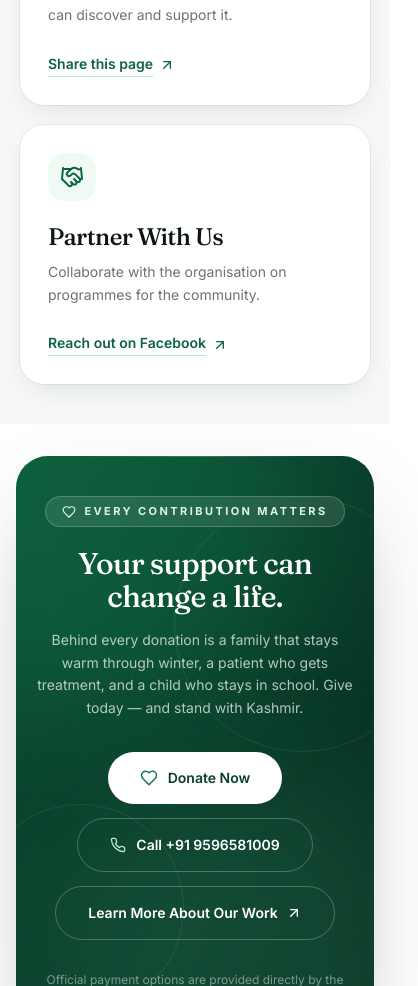
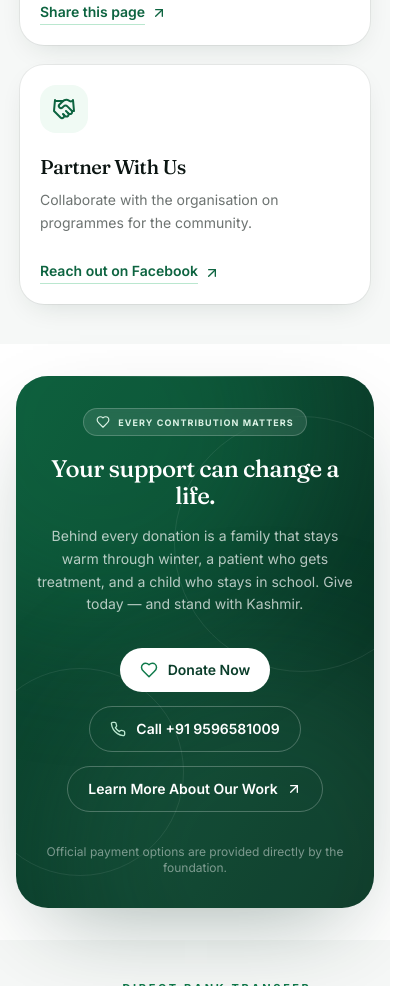
Before and after one commit to zaidqurieshi/umerkhanfoundation-website, a React (Vite) app: page / in a window 390 px wide. Shown: the part 5740-6726 px from the top of the page, 418 px wide, since content can reach past the window. Built offline with nearby package versions, Linux system fonts and the light colour scheme.

Commit message:
Fix narrow-screen content overflow

```diff
--- a/src/components/DonationCTA.jsx
+++ b/src/components/DonationCTA.jsx
@@ -27,7 +27,7 @@ export default function DonationCTA() {
   return (
     <section id="donate" className="scroll-mt-24 px-4 py-8 sm:px-6 sm:py-12 lg:px-8" aria-labelledby="donate-title">
       <Reveal>
-        <div className="relative mx-auto max-w-7xl overflow-hidden rounded-[2rem] sm:rounded-[2.5rem] bg-gradient-to-br from-brand-800 via-brand-900 to-brand-950 px-5 py-10 sm:px-12 sm:py-14 lg:px-20 lg:py-16 text-center text-white shadow-lift">
+        <div className="relative mx-auto max-w-7xl overflow-hidden rounded-[2rem] sm:rounded-[2.5rem] bg-gradient-to-br from-brand-800 via-brand-900 to-brand-950 px-4 py-8 sm:px-12 sm:py-14 lg:px-20 lg:py-16 text-center text-white shadow-lift">
           {/* decorative glows & rings */}
           <div className="pointer-events-none absolute inset-0" aria-hidden="true">
             <div className="absolute -left-32 -top-40 h-[420px] w-[420px] rounded-full bg-brand-500/25 blur-3xl" />
@@ -37,20 +37,20 @@ export default function DonationCTA() {
             <div className="absolute left-1/2 top-0 h-px w-2/3 -translate-x-1/2 bg-gradient-to-r from-transparent via-white/20 to-transparent" />
           </div>
 
-          <div className="relative mx-auto flex max-w-3xl flex-col items-center">
-            <span className="inline-flex items-center gap-2 rounded-full border border-white/20 bg-white/10 px-4 py-1.5 text-[11px] font-bold uppercase tracking-[0.22em] text-brand-100 backdrop-blur">
+          <div className="relative mx-auto flex min-w-0 w-full max-w-3xl flex-col items-center">
+            <span className="inline-flex max-w-full flex-wrap items-center justify-center gap-2 rounded-full border border-white/20 bg-white/10 px-3 py-1.5 text-[9px] font-bold uppercase leading-tight tracking-[0.12em] sm:px-4 sm:text-[11px] sm:tracking-[0.22em] text-brand-100 backdrop-blur">
               <LuHeart className="h-3.5 w-3.5" aria-hidden="true" />
               {donationCta.eyebrow}
             </span>
 
             <h2
               id="donate-title"
-              className="mt-5 sm:mt-6 font-display text-3xl font-medium leading-[1.1] tracking-tight sm:text-5xl lg:text-6xl"
+              className="mt-5 sm:mt-6 max-w-full break-words font-display text-2xl font-medium leading-[1.1] tracking-tight sm:text-5xl sm:break-normal lg:text-6xl"
             >
               {donationCta.title}
             </h2>
 
-            <p className="mt-4 sm:mt-5 max-w-2xl text-sm leading-relaxed text-white/70 sm:text-base lg:text-lg">
+            <p className="mt-4 sm:mt-5 max-w-full text-sm leading-relaxed text-white/70 [overflow-wrap:anywhere] sm:max-w-2xl sm:text-base lg:text-lg">
               {donationCta.description}
             </p>
 
@@ -58,7 +58,7 @@ export default function DonationCTA() {
               <button
                 type="button"
                 onClick={openDonation}
-                className="group inline-flex items-center gap-2.5 rounded-full bg-white px-8 py-4 text-sm font-semibold text-brand-900 shadow-lift transition-all duration-300 hover:-translate-y-0.5 hover:bg-brand-50 sm:text-base"
+                className="group inline-flex items-center gap-2.5 rounded-full bg-white px-5 py-3 text-sm sm:px-8 sm:py-4 text-sm font-semibold text-brand-900 shadow-lift transition-all duration-300 hover:-translate-y-0.5 hover:bg-brand-50 sm:text-base"
               >
                 <LuHeart className="h-[18px] w-[18px] text-brand-600 transition-transform duration-300 group-hover:scale-110" aria-hidden="true" />
                 {donationCta.primaryCta.label}
@@ -66,7 +66,7 @@ export default function DonationCTA() {
               <a
                 href={`tel:${org.phone.replace(/\s/g, "")}`}
                 onClick={callNow}
-                className="group inline-flex items-center gap-2.5 rounded-full border border-white/25 px-8 py-4 text-sm font-semibold text-white transition-all duration-300 hover:bg-white/10 sm:text-base"
+                className="group inline-flex items-center gap-2.5 rounded-full border border-white/25 px-5 py-3 text-sm sm:px-8 sm:py-4 text-sm font-semibold text-white transition-all duration-300 hover:bg-white/10 sm:text-base"
               >
                 {copied ? (
                   <LuCheck className="h-4 w-4 text-brand-200" aria-hidden="true" />
@@ -80,7 +80,7 @@ export default function DonationCTA() {
               </a>
               <a
                 href={donationCta.secondaryCta.href}
-                className="inline-flex items-center gap-2 rounded-full border border-white/25 px-8 py-4 text-sm font-semibold text-white transition-all duration-300 hover:bg-white/10 sm:text-base"
+                className="inline-flex items-center gap-2 rounded-full border border-white/25 px-5 py-3 text-sm sm:px-8 sm:py-4 text-sm font-semibold text-white transition-all duration-300 hover:bg-white/10 sm:text-base"
               >
                 {donationCta.secondaryCta.label}
                 <LuArrowUpRight className="h-4 w-4" aria-hidden="true" />
--- a/src/components/HowToHelp.jsx
+++ b/src/components/HowToHelp.jsx
@@ -37,7 +37,7 @@ export default function HowToHelp() {
 
   return (
     <section id="help" className="scroll-mt-24 bg-mist pt-6 pb-10 sm:pt-8 sm:pb-14 lg:pt-10 lg:pb-16" aria-labelledby="help-title">
-      <div className="mx-auto max-w-7xl px-5 sm:px-8">
+      <div className="mx-auto min-w-0 max-w-7xl px-5 sm:px-8">
         <SectionHeading
           id="help-title"
           eyebrow={helpOptions.eyebrow}
@@ -47,7 +47,7 @@ export default function HowToHelp() {
           className="sm:mx-auto"
         />
 
-        <div className="mt-8 sm:mt-12 grid gap-5 sm:grid-cols-2 lg:grid-cols-4">
+        <div className="mt-8 sm:mt-12 grid min-w-0 grid-cols-1 gap-5 sm:grid-cols-2 lg:grid-cols-4">
           {helpOptions.items.map((option, i) => {
             const Icon = icons[option.icon] ?? LuHeart
             const isPrimary = option.primary
@@ -55,7 +55,7 @@ export default function HowToHelp() {
             return (
               <Reveal key={option.title} delay={i * 0.08} className="h-full">
                 <div
-                  className={`flex h-full flex-col rounded-3xl p-7 transition-all duration-500 hover:-translate-y-1.5 ${
+                  className={`flex h-full min-w-0 w-full flex-col rounded-3xl p-5 sm:p-7 transition-all duration-500 hover:-translate-y-1.5 ${
                     isPrimary
                       ? "bg-gradient-to-br from-brand-600 to-brand-800 text-white shadow-lift"
                       : "bg-white text-ink shadow-card ring-1 ring-black/[0.06] hover:shadow-soft"
@@ -69,8 +69,8 @@ export default function HowToHelp() {
                     <Icon className="h-6 w-6" aria-hidden="true" />
                   </span>
 
-                  <h3 className="mt-5 font-display text-2xl font-medium tracking-tight">{option.title}</h3>
-                  <p className={`mt-2 flex-1 text-sm leading-relaxed ${isPrimary ? "text-white/75" : "text-ink/60"}`}>
+                  <h3 className="mt-5 font-display text-xl font-medium tracking-tight sm:text-2xl">{option.title}</h3>
+                  <p className={`mt-2 min-w-0 flex-1 text-sm leading-relaxed [overflow-wrap:anywhere] ${isPrimary ? "text-white/75" : "text-ink/60"}`}>
                     {option.description}
                   </p>
 
--- a/src/index.css
+++ b/src/index.css
@@ -113,3 +113,28 @@ body {
     animation: none !important;
   }
 }
+
+/* Keep narrow screens from inheriting a wider content track. */
+@media (max-width: 639px) {
+  html,
+  body,
+  #root,
+  main,
+  main > section {
+    min-width: 0;
+    max-width: 100%;
+  }
+
+  html,
+  body,
+  #root {
+    overflow-x: clip;
+  }
+
+  #help .grid > *,
+  #help .grid > * > div,
+  #donate .mx-auto {
+    min-width: 0;
+    max-width: 100%;
+  }
+}
```
